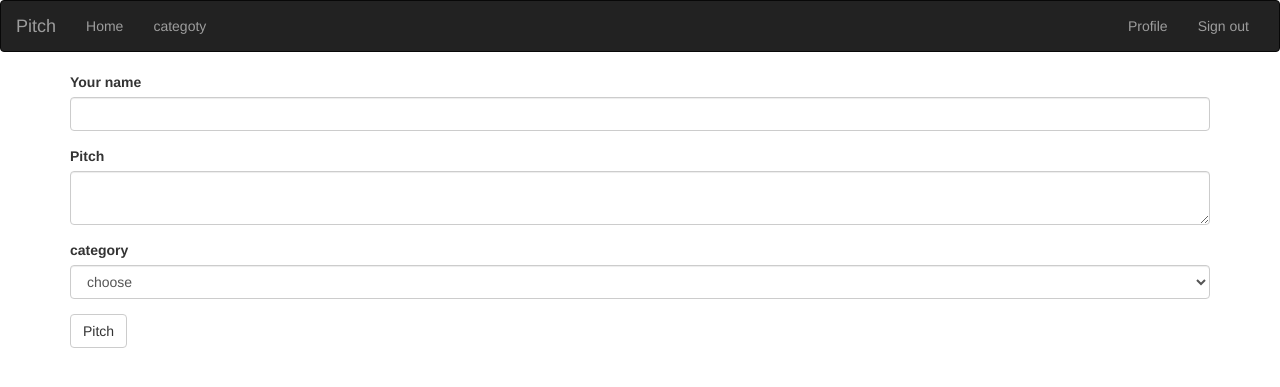
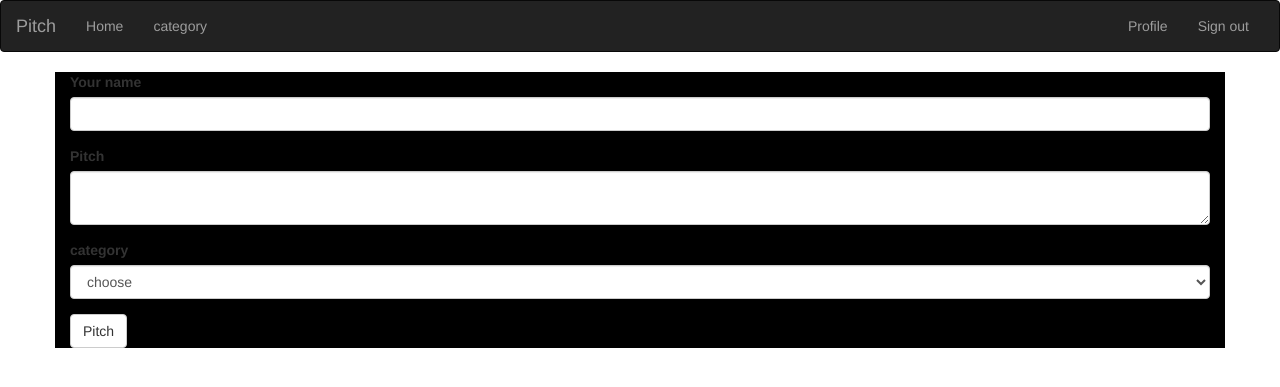
Before and after one commit to koyoo-maxwel/Git-Blog, a Flask app: page /Pitch in a window 1280 px wide. Shown: the top 387 px of the page. Run offline with Flask 2, Linux system fonts and the light colour scheme; the visitor is signed in with stand-in values (Sample User, id 1); data comes from the database, SQL or seed files in the repository; some libraries are stand-ins or nearby versions.

Commit message:
added styles

```diff
--- a/app/static/css/style.css
+++ b/app/static/css/style.css
@@ -85,3 +85,7 @@
     -webkit-transform: translate3d(0,0,0);
     transform: translate3d(0,0,0);
   }
+
+.container{
+  background-color: black;
+}
--- a/app/templates/index.html
+++ b/app/templates/index.html
@@ -17,7 +17,10 @@
                     <div class="panel-heading"><h4>Category: {{ pitch.category }}</h4></div>
                         <div class="panel-body">
                             <p> {{ pitch.title }}</p>
-                            <p>{{ pitch.content }} </p>
+                            <p>{{pitch.body}}</p>
+                            <p>{{ pitch.post }} </p>
+                            <li><a href="{{url_for('main.comment')}}">Comments here</a></li>
+
                             </div>
                         </div>
 
--- a/app/templates/navbar.html
+++ b/app/templates/navbar.html
@@ -19,7 +19,7 @@
             <div class="navbar-collapse collapse">
                 <ul class="nav navbar-nav">
                     <li><a href="/">Home</a></li>
-                    <li><a href="{{url_for('main.pitch')}}">categoty</a></li>
+                    <li><a href="{{url_for('main.comment')}}">category</a></li>
                 </ul>
 
                 <ul class="nav navbar-nav navbar-right">
```
